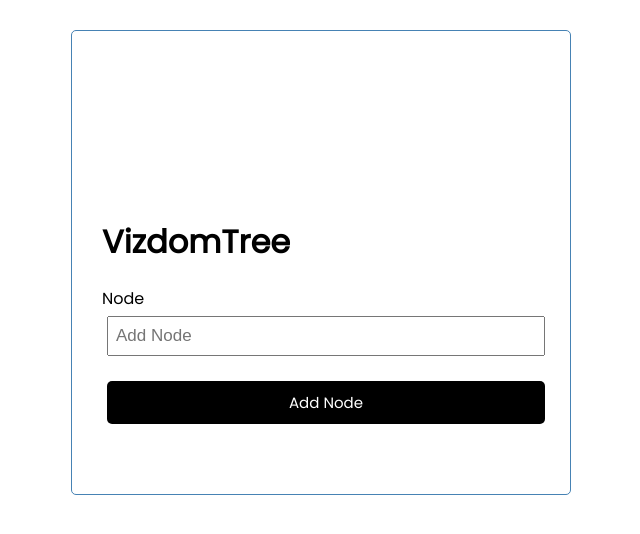
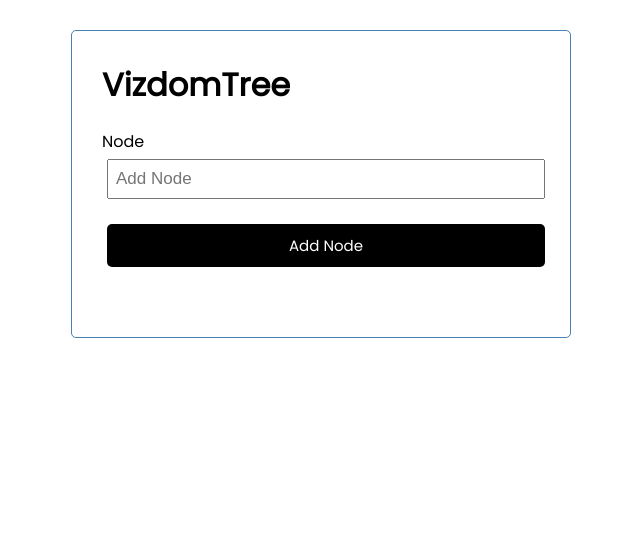
Before and after one commit to kevdouglass/linked-list, a React (Create React App) app: page / in a window 1280 px wide. Shown: the top 534 px of the page, without its empty margins (319-959 px from the left). Built offline with nearby package versions, Linux system fonts and the light colour scheme.

Commit message:
Can now Remove Node from LinkedList and handle the same change with 'Nodes'-React-Compononet.

```diff
--- a/src/App.js
+++ b/src/App.js
@@ -1,13 +1,13 @@
 import { useState } from 'react'
 import Header from './components/Header'
 import Nodes from './components/Nodes'
-import Tnode from './components/ANode'
+// import Tnode from './components/ANode'
 import LinkedList from './datastructures/LinkedList'
 import Node from './datastructures/Node'
 import AddNode from './components/AddNode'
-import * as d3 from 'd3'
-import createBarChart from './d3Practice/barchart'
-import createSvgContainer from './d3Practice/svgElm'
+// import * as d3 from 'd3'
+// import createBarChart from './d3Practice/barchart'
+// import createSvgContainer from './d3Practice/svgElm'
 // import Button from './components/Button'
 
 let llist = new LinkedList();
@@ -17,41 +17,40 @@ function App() {
   // const [mNodes, setNodes] = useState([{data:null, next:null, id:null}])
   const [mNodes, setNodes] = useState([
     { id:null, data:null },
-  ])
+  ]);
 
   // let nodes = [88,100,56,128,190,37,120, 160]
-  let nodes = [4,1,8,2,7,3];
-  // createBarChart(nodes);
-  createSvgContainer();
+  // let nodes = [4,1,8,2,7,3];
+
 
   const addNode = ({id, data}) => {
     // call this if user wishes to Add a Node to our LinkedList
     llist.push(new Node(data));
     id = llist.getId();
 
-    const new_node = {id, data }
-    setNodes([...mNodes, new_node])
+    const new_node = {id, data };
+    setNodes([...mNodes, new_node]);
     // console.log("Adding? ",llist)
-  }//addNode
+  };//addNode
 
   const removeNode = (node) => {
-    console.log("Remove-Node: ", node)
-    console.log("can-I (REMOVE) ",llist)
-    llist.removeElement(node, node.data)
+    console.log("Remove-Node: ", node);
+    console.log("can-I (REMOVE) ",llist);
+    llist.removeElement(node, node.data);
     // llist.removeFrom(node.id)
 
     setNodes(mNodes.filter((curNode) =>
         curNode.id !== node.id
-    ))
+    ));
 
-  }//removeNode
+  };//removeNode
 
   // onDelete={removeNode}
 
   return (
     <div className="container">
       {/* <body ></body> */}
-      <svg></svg>
+      {/* <svg></svg> */}
       <Header title='VizdomTree' />
       <AddNode onAdd={addNode} />
       <Nodes key={mNodes}
--- a/src/components/Nodes.js
+++ b/src/components/Nodes.js
@@ -6,8 +6,6 @@ import { useRef, useEffect } from 'react'
  * This Creates a 'Node'-React-component
  *  */
 const Nodes = ({nodes, onAdd, onDelete}) => {
-    // const Nodes = () => {
-
 
     //     let d3Container = useRef(null);
     // console.log("SvgRef  " , d3Container)
--- a/src/d3Practice/barchart.js
+++ b/src/d3Practice/barchart.js
@@ -1,4 +1,4 @@
-import * as d3 from 'd3'
+// import * as d3 from 'd3'
 
 // let divs = d3.select('div').append('p').text(mNodes.map((node) => node.data))
   // d3.selectAll('p').style('color', 'blue')
@@ -25,7 +25,7 @@ import * as d3 from 'd3'
 // d3.axisTop()
 // d3.axisLeft()
 // d3.axisRight()
-
+/*
 export default function createBarChart(dataSet) {
   let svgWidth = 500, svgHeight=300, barPadding=5;
   let barWidth= (svgWidth / dataSet.length); // evenly space the barset
@@ -88,3 +88,4 @@ export default function createBarChart(dataSet) {
 
 
 }
+  */
--- a/src/d3Practice/svgElm.js
+++ b/src/d3Practice/svgElm.js
@@ -1,3 +1,4 @@
+/*
 import * as d3 from 'd3'
 import './svg.css'
 
@@ -26,4 +27,4 @@ export default function createSvgContainer(){
     .attr('r', 80)
     .attr('cx', 200 ).attr('cy', 300)
     .attr('fill', '#7CE8D5').attr('stroke', 'red');
-}
+} */
```
Also changed, not shown: src/components/ANode.js (+12 -12 lines).
